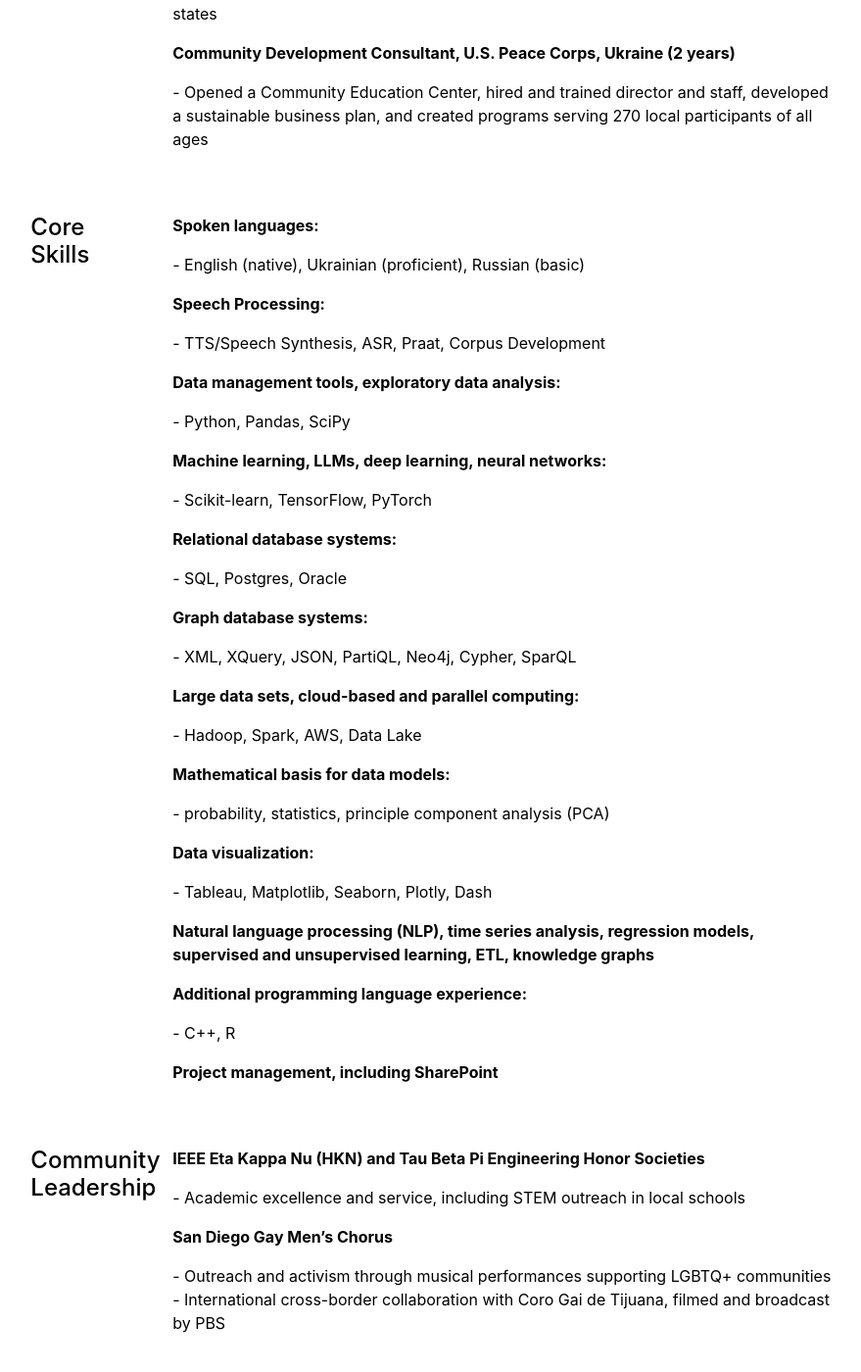
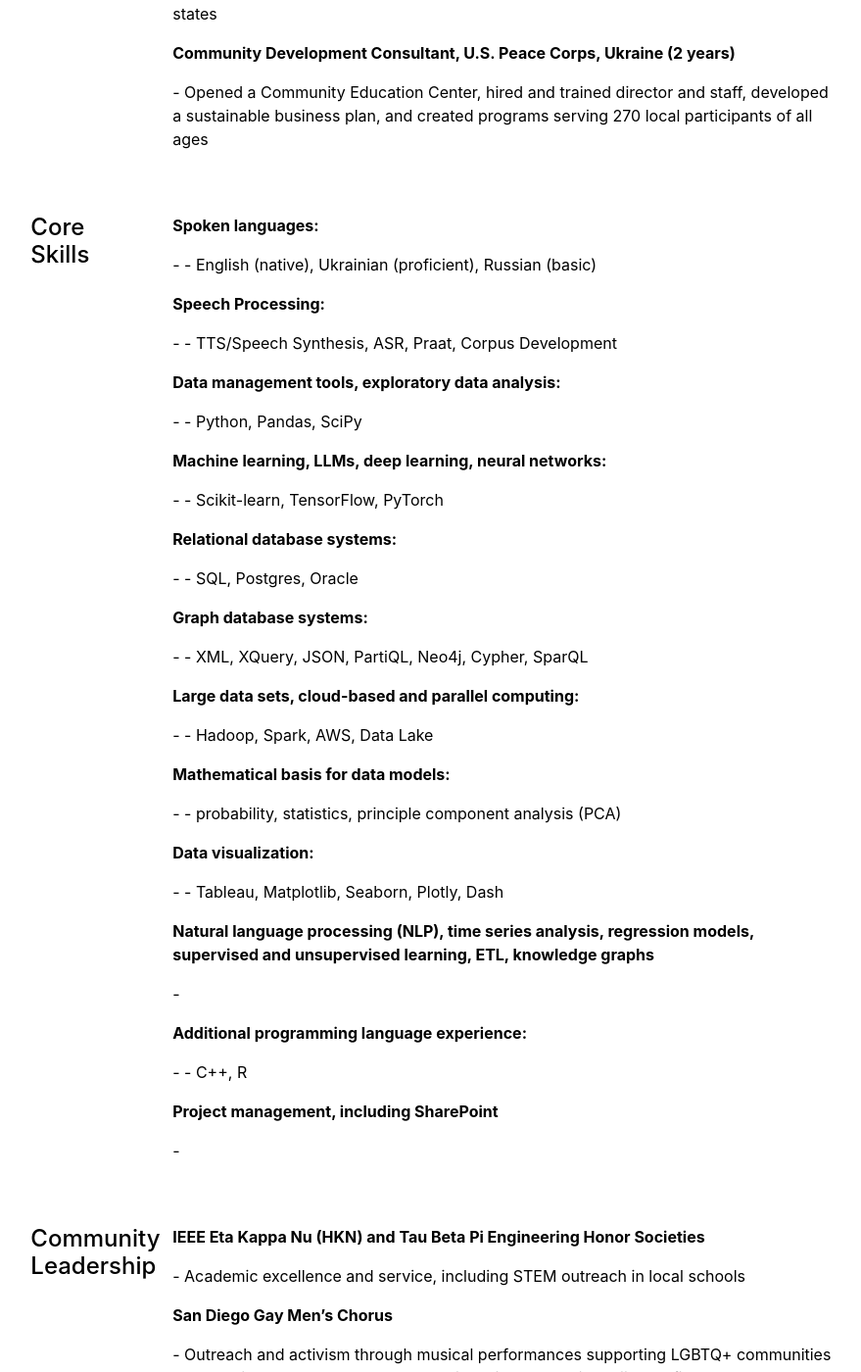
Before and after one commit to speakingofdata/speakingofdata.github.io, a Jekyll site: the page built from about.md, in a window 1280 px wide and 1400 px high, scrolled down 643 px. Shown: the whole window at 98% size, without its empty margins (198-1077 px from the left). Built offline with Jekyll 4.4.1, drawn with Linux system fonts in a browser that asks for light colours; some of the changed text lies outside the part shown.

Commit message:
Update about.html

```diff
--- a/_layouts/about.html
+++ b/_layouts/about.html
@@ -14,7 +14,7 @@ layout: default
       <div class="col-md-5">
         {% for section in site.data.about.education %}
           <p class="fw-bold">{{ section.title }}</p>
-          <p>{{ section.description }}</p>
+          <p>- {{ section.description }}</p>
         {% endfor %}
       </div>
       <div class="col-md-5">
@@ -39,7 +39,7 @@ layout: default
       <div class="col-md-10">
         {% for section in site.data.about.skills %}
           <p class="fw-bold">{{ section.title }}</p>
-          <p>{{ section.description }}</p>
+          <p>- {{ section.description }}</p>
         {% endfor %}
       </div>
     </div>
```
